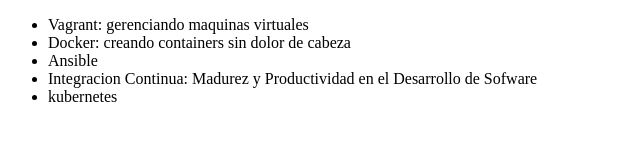
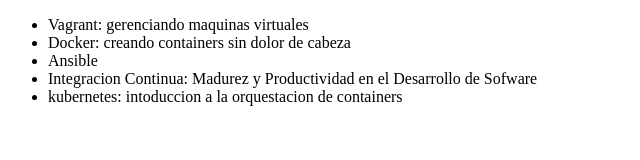
Before and after one commit to Williamvreal/alura-git, a plain HTML site: page index.html in a window 1280 px wide. Shown: the whole page, without its empty margins (0-640 px from the left). Drawn offline with Linux system fonts and the light colour scheme.

Commit message:
modificando el nombre de curso de kubernetes

```diff
--- a/index.html
+++ b/index.html
@@ -10,7 +10,7 @@
             <li>Docker: creando containers sin dolor de cabeza</li>
             <li>Ansible</li>
             <li>Integracion Continua: Madurez y Productividad en el Desarrollo de Sofware</li>
-            <li>kubernetes</li>
+            <li>kubernetes: intoduccion a la orquestacion de containers</li>
         </ul>
     </body>
 </html>
```
